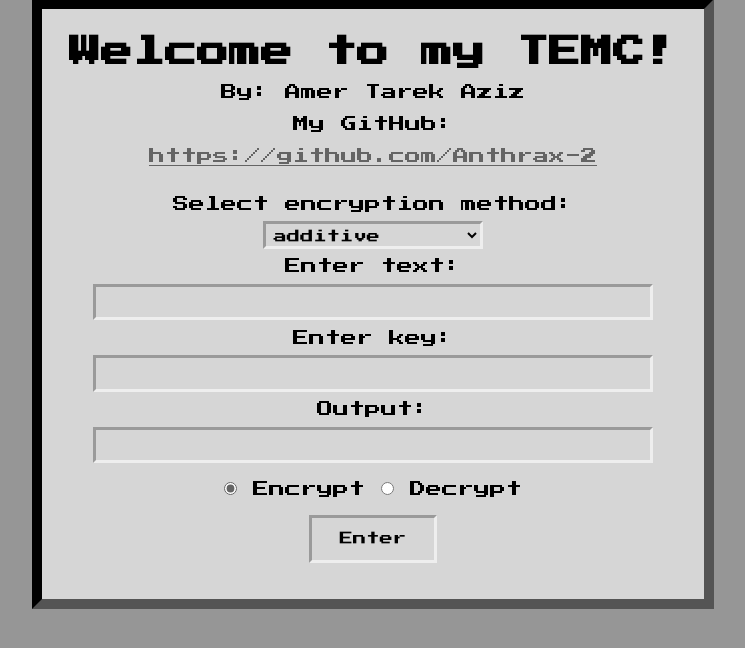
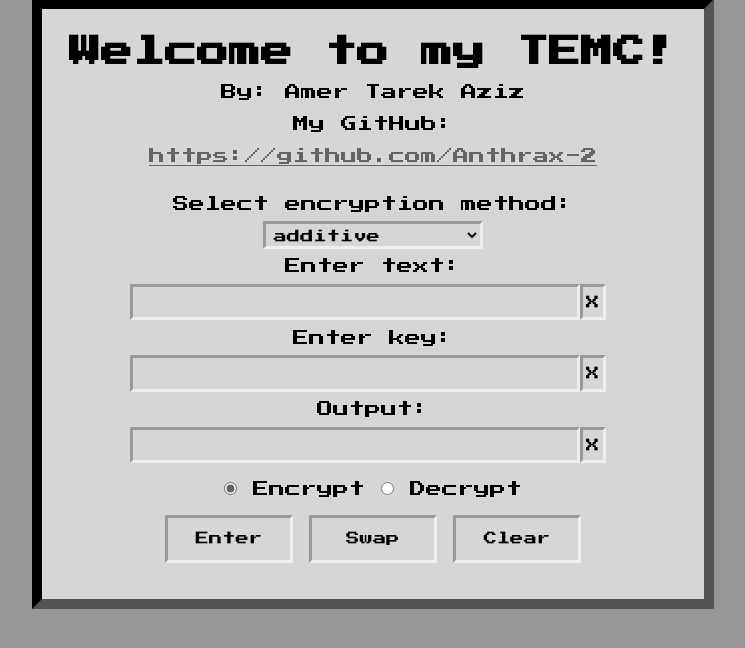
Before and after one commit to Anthrax-2/traditional-encryption-demonstrator, a Flask app: page / in a window 1280 px wide. Shown: the part 96-744 px from the top of the page, without its empty margins (267-1012 px from the left). Run offline with Flask 3, Linux system fonts and the light colour scheme.

Commit message:
Add x buttons to all fields, add swap and clear all buttons

```diff
--- a/templates/index.html
+++ b/templates/index.html
@@ -24,11 +24,23 @@
                     {% endfor %}
                 </select>
                 <label for="input">Enter text:</label>
-                <input type="text" name="input" id="input">
+                <div class="field-wrapper">
+                    <input type="text" name="input" id="input">
+                    <button type="button" id="clear-input">X</button>
+                </div>
                 <label for="key">Enter key:</label>
-                <input type="text" name="key" id="key">
+
+                <div class="field-wrapper">
+                    <input type="text" name="key" id="key">
+                    <button type="button" id="clear-key">X</button>
+                </div>
+
+
                 <label for="output">Output:</label>
-                <input type="text" name="output" id="output" readonly>
+                <div class="field-wrapper">
+                    <input type="text" name="output" id="output" readonly>
+                    <button type="button" id="clear-output">X</button>
+                </div>
                 <div class="modes">
 
                     <label for="encrypt"><input type="radio" name="mode" id="encrypt" value="encrypt" checked> Encrypt </label>
@@ -36,7 +48,12 @@
                     <label for="decrypt"><input type="radio" name="mode" id="decrypt" value="decrypt"> Decrypt </label>
 
                 </div>
-                <button type="button"  id="enter">Enter</button>
+                <div class="buttons">
+                    <button type="button" id="enter">Enter</button>
+                    <button type="button" id="swap">Swap</button>
+                    <button type="button" id="clear-all">Clear</button>
+
+                </div>
                 <p id="error"></p>
             </div>
         </div>
```
